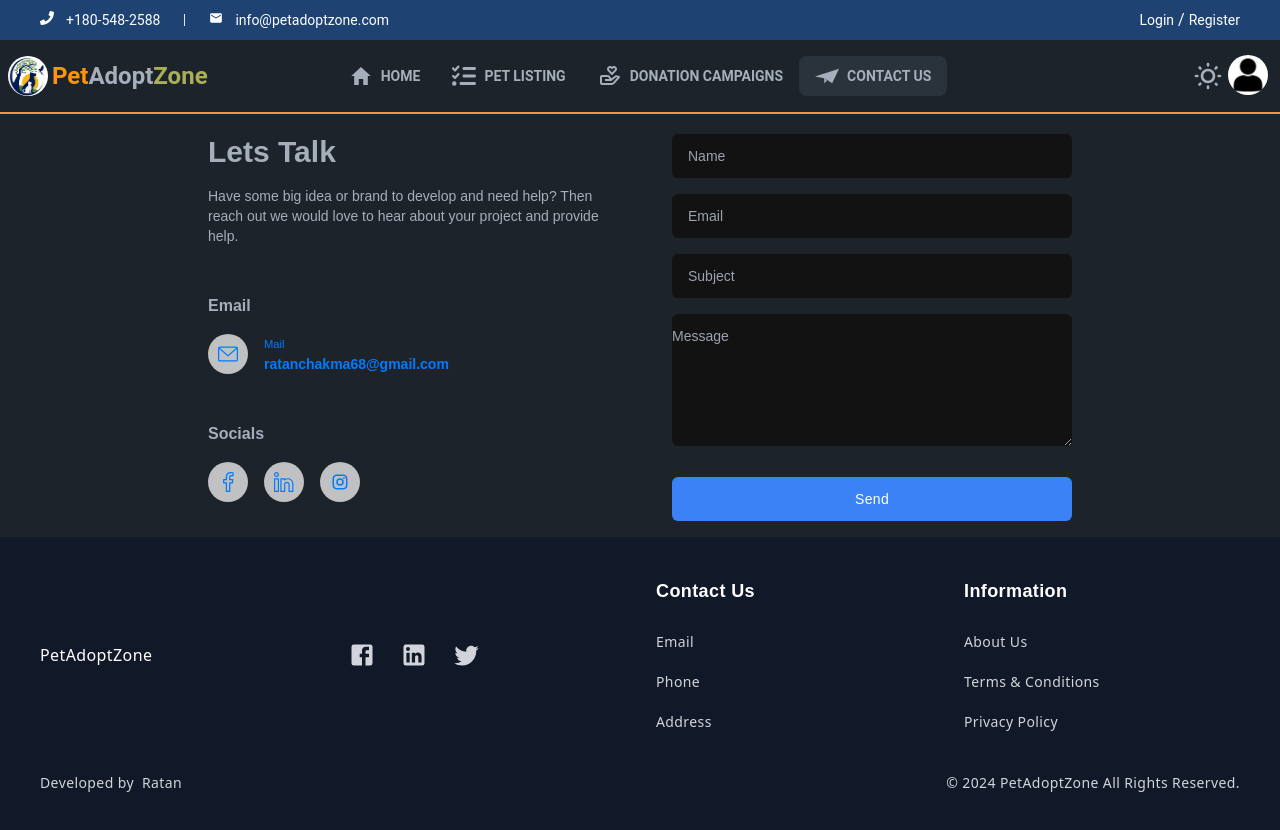
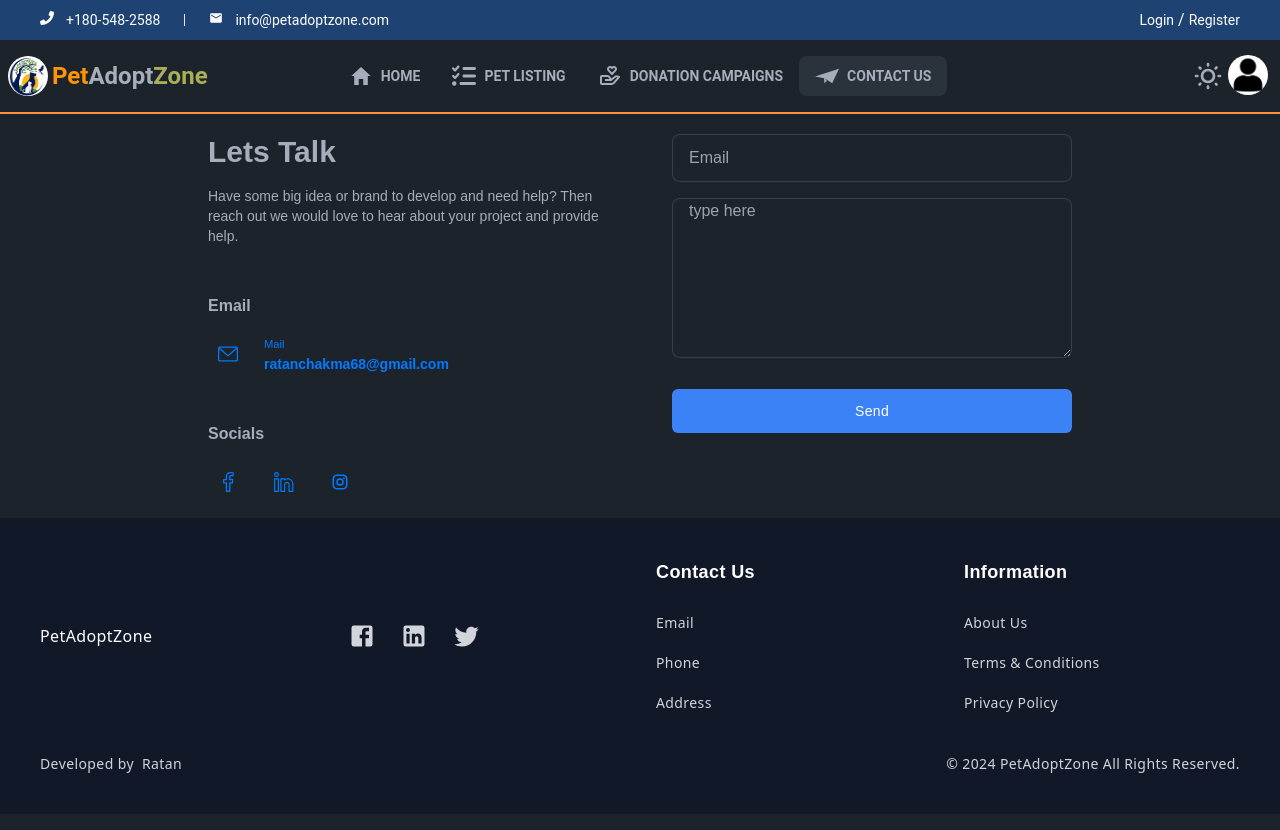
Before and after one commit to Ratan-code-SR/pets-adopt-zone-client, a React (Vite) app: page /contact in a window 1280 px wide. Shown: the top 830 px of the page. Built offline with nearby package versions, Linux system fonts and the light colour scheme; no server answers.

Commit message:
contact page design updated

```diff
--- a/src/pages/Contact/Contact.jsx
+++ b/src/pages/Contact/Contact.jsx
@@ -13,7 +13,7 @@ const Contact = () => {
                         <h2 className=" text-base font-bold">Email</h2>
                         <ul className="mt-4">
                             <li className="flex items-center">
-                                <div className="bg-[#e6e6e6cf] h-10 w-10 rounded-full flex items-center justify-center shrink-0">
+                                <div className="h-10 w-10 rounded-full flex items-center justify-center">
                                     <svg
                                         xmlns="http://www.w3.org/2000/svg"
                                         width="20px"
@@ -38,7 +38,7 @@ const Contact = () => {
                     <div className="mt-12">
                         <h2 className="text-base font-bold">Socials</h2>
                         <ul className="flex mt-4 space-x-4">
-                            <li className="bg-[#e6e6e6cf] h-10 w-10 rounded-full flex items-center justify-center shrink-0">
+                            <li className="h-10 w-10 rounded-full flex items-center justify-center shrink-0">
                                 <a href="javascript:void(0)">
                                     <svg
                                         xmlns="http://www.w3.org/2000/svg"
@@ -54,7 +54,7 @@ const Contact = () => {
                                     </svg>
                                 </a>
                             </li>
-                            <li className="bg-[#e6e6e6cf] h-10 w-10 rounded-full flex items-center justify-center shrink-0">
+                            <li className="h-10 w-10 rounded-full flex items-center justify-center shrink-0">
                                 <a href="javascript:void(0)">
                                     <svg
                                         xmlns="http://www.w3.org/2000/svg"
@@ -70,7 +70,7 @@ const Contact = () => {
                                     </svg>
                                 </a>
                             </li>
-                            <li className="bg-[#e6e6e6cf] h-10 w-10 rounded-full flex items-center justify-center shrink-0">
+                            <li className="h-10 w-10 rounded-full flex items-center justify-center shrink-0">
                                 <a href="javascript:void(0)">
                                     <svg
                                         xmlns="http://www.w3.org/2000/svg"
@@ -90,26 +90,10 @@ const Contact = () => {
                 </div>
 
                 <form className="ml-auto space-y-4">
-                    <input
-                        type="text"
-                        placeholder="Name"
-                        className="w-full rounded-md py-3 px-4 text-gray-800 text-sm outline-blue-500 focus:bg-transparent"
-                    />
-                    <input
-                        type="email"
-                        placeholder="Email"
-                        className="w-full rounded-md py-3 px-4 text-gray-800 text-sm outline-blue-500 focus:bg-transparent"
-                    />
-                    <input
-                        type="text"
-                        placeholder="Subject"
-                        className="w-full rounded-md py-3 px-4 text-gray-800 text-sm outline-blue-500 focus:bg-transparent"
-                    />
-                    <textarea
-                        placeholder="Message"
-                        rows="6"
-                        className="w-full rounded-md px-4text-gray-800 text-sm pt-3 outline-blue-500 focus:bg-transparent"
-                    ></textarea>
+                    <input type="email" placeholder="Email" className="input input-bordered w-full " />
+
+
+                    <textarea type="text" placeholder="type here" className="input input-bordered w-full h-40" />
                     <button
                         type="button"
                         className="text-white bg-blue-500 hover:bg-blue-600 tracking-wide rounded-md text-sm px-4 py-3 w-full !mt-6"
```
